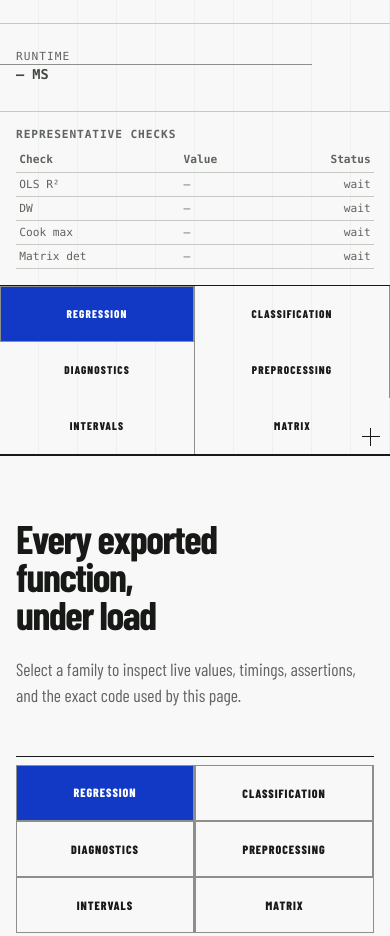
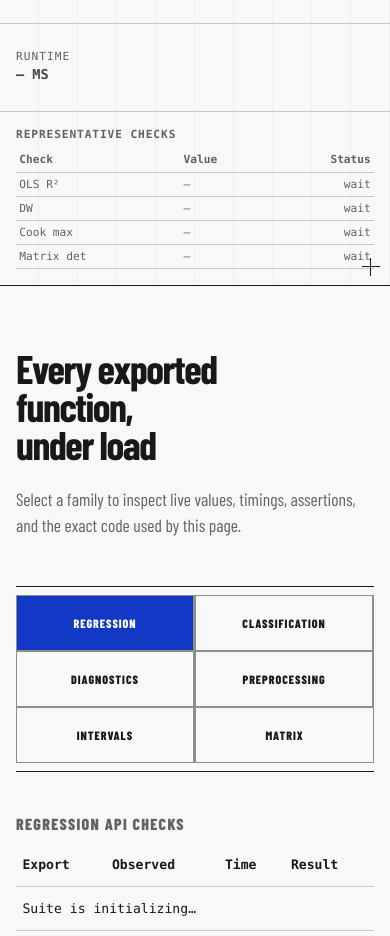
Before and after one commit to maxgfr/regressio, a website built with Vite: page site/index.html in a window 390 px wide. Shown: the part 1397-2333 px from the top of the page. Built offline with nearby package versions, Linux system fonts and the light colour scheme.

Commit message:
fix(site): remove duplicate family controls

```diff
--- a/site/src/layout.css
+++ b/site/src/layout.css
@@ -94,10 +94,6 @@
   --r-proof-table-h: 30.000%;
   --r-proof-table-cap: 7px;
   --r-proof-table-font: 11px;
-  --r-family-index-x: 0.000%;
-  --r-family-index-y: 90.000%;
-  --r-family-index-w: 100.000%;
-  --r-family-index-h: 10.000%;
 }
 
 .comp-frame {
@@ -232,10 +228,3 @@
   width: var(--r-proof-table-w);
   height: var(--r-proof-table-h);
 }
-.r-family-index {
-  position: absolute;
-  left: var(--r-family-index-x);
-  top: var(--r-family-index-y);
-  width: var(--r-family-index-w);
-  height: var(--r-family-index-h);
-}
--- a/site/src/main.ts
+++ b/site/src/main.ts
@@ -115,9 +115,6 @@ app.innerHTML = `
         </div>
       </aside>
 
-      <nav class="r-family-index family-index" aria-label="API families">
-        <ul>${families.map((family) => `<li><a href="#labs" data-family="${family}">${family}</a></li>`).join("")}</ul>
-      </nav>
       <div class="registration registration--bottom" aria-hidden="true"></div>
     </section>
 
@@ -267,7 +264,7 @@ function renderFamily(): void {
   panel.setAttribute("aria-labelledby", `tab-${selectedFamily.toLowerCase()}`);
 }
 
-function activateFamily(family: string): void {
+function activateFamily(family: string, animate = true): void {
   if (!families.includes(family)) return;
   selectedFamily = family;
   for (const tab of document.querySelectorAll<HTMLButtonElement>("[role=tab]")) {
@@ -275,13 +272,8 @@ function activateFamily(family: string): void {
     tab.setAttribute("aria-selected", String(selected));
     tab.tabIndex = selected ? 0 : -1;
   }
-  for (const link of document.querySelectorAll<HTMLAnchorElement>(".family-index [data-family]")) {
-    const selected = link.dataset.family === family;
-    link.classList.toggle("is-active", selected);
-    if (selected) link.setAttribute("aria-current", "true");
-    else link.removeAttribute("aria-current");
-  }
   renderFamily();
+  if (animate) {
     const panel = query<HTMLElement>("#lab-panel");
     panel.classList.remove("is-switching");
     void panel.offsetWidth;
@@ -290,11 +282,9 @@ function activateFamily(family: string): void {
     const activeTab = document.querySelector<HTMLElement>(
       `.family-switcher [data-family="${family}"]`,
     );
-  const activeLink = document.querySelector<HTMLElement>(`.family-index [data-family="${family}"]`);
-  for (const control of [activeTab, activeLink]) {
-    control?.classList.remove("is-activating");
-    void control?.offsetWidth;
-    control?.classList.add("is-activating");
+    activeTab?.classList.remove("is-activating");
+    void activeTab?.offsetWidth;
+    activeTab?.classList.add("is-activating");
   }
 }
 
@@ -410,17 +400,6 @@ for (const tab of document.querySelectorAll<HTMLButtonElement>("[role=tab]")) {
   });
 }
 
-for (const link of document.querySelectorAll<HTMLAnchorElement>(".family-index a[data-family]")) {
-  link.addEventListener("click", (event) => {
-    event.preventDefault();
-    const family = link.dataset.family ?? "Regression";
-    const reducedMotion = window.matchMedia("(prefers-reduced-motion: reduce)").matches;
-    history.pushState(null, "", `#lab/${family.toLowerCase()}`);
-    query<HTMLElement>("#labs").scrollIntoView({ behavior: reducedMotion ? "auto" : "smooth" });
-    window.setTimeout(() => activateFamily(family), reducedMotion ? 0 : 450);
-  });
-}
-
 window.addEventListener("hashchange", () => {
   const family = familyFromHash();
   if (family) activateFamily(family);
@@ -455,5 +434,5 @@ query<HTMLButtonElement>("#copy-code").addEventListener("click", async () => {
   }, 1_200);
 });
 
-activateFamily(familyFromHash() ?? "Regression");
+activateFamily(familyFromHash() ?? "Regression", false);
 runSuite();
--- a/site/src/styles.css
+++ b/site/src/styles.css
@@ -765,49 +765,6 @@ td {
   color: var(--orange);
 }
 
-.family-index {
-  top: 87%;
-  height: 6.5%;
-  display: flex;
-  align-items: stretch;
-  border-top: 1px solid var(--graphite);
-  border-bottom: 1px solid var(--graphite);
-}
-.family-index ul {
-  display: grid;
-  width: 100%;
-  margin: 0;
-  padding: 0;
-  grid-template-columns: repeat(6, 1fr);
-  list-style: none;
-}
-.family-index li {
-  border-right: 1px solid var(--rule-strong);
-}
-.family-index li:last-child {
-  border-right: 0;
-}
-.family-index a {
-  display: flex;
-  height: 100%;
-  align-items: center;
-  justify-content: center;
-  padding: 0.75rem 0.35rem;
-  font-size: clamp(0.7rem, 0.74vw, 0.8rem);
-  font-weight: 800;
-  letter-spacing: 0.1em;
-  text-decoration: none;
-  text-transform: uppercase;
-}
-.family-index a:hover,
-.family-index a.is-active {
-  color: var(--paper-raised);
-  background: var(--ink);
-}
-.family-index a.is-activating {
-  animation: control-punch 480ms cubic-bezier(0.16, 1, 0.3, 1) both;
-}
-
 .registration {
   position: absolute;
   z-index: 8;
@@ -883,6 +840,9 @@ td {
   letter-spacing: 0.08em;
   text-transform: uppercase;
   cursor: pointer;
+  transition:
+    color 140ms cubic-bezier(0.2, 0, 0, 1),
+    background-color 140ms cubic-bezier(0.2, 0, 0, 1);
 }
 .family-switcher button:last-child {
   border-right: 0;
@@ -1226,18 +1186,8 @@ pre {
   .proof-table {
     padding: 1rem;
   }
-  .family-index {
-    position: relative;
-    inset: auto;
-    width: 100%;
-    height: auto;
-  }
-  .family-index ul,
   .family-switcher {
     grid-template-columns: repeat(3, 1fr);
-  }
-  .family-index a {
-    min-height: 3.5rem;
   }
   .labs-intro,
   .lab-panel {
@@ -1296,7 +1246,6 @@ pre {
   .plot-legend > div {
     grid-template-columns: 1.25rem 5.75rem 1fr;
   }
-  .family-index ul,
   .family-switcher {
     grid-template-columns: 1fr 1fr;
   }
@@ -1328,7 +1277,6 @@ pre {
   [data-suite="running"] .plot-sweep,
   [data-suite="running"] .trace--robust,
   [data-suite="passed"] .plot-points circle,
-  .family-index a.is-activating,
   .family-switcher button.is-activating,
   .lab-panel.is-switching,
   .lab-panel.is-switching::after,
```
Also changed, not shown: DESIGN.md (+4 -8 lines), site/e2e/proof-suite.spec.ts (+4 -18 lines), .impeccable/design.json, .impeccable/surfaces/site-index-html.md. Lines whose indentation alone changed are shown as unchanged.
